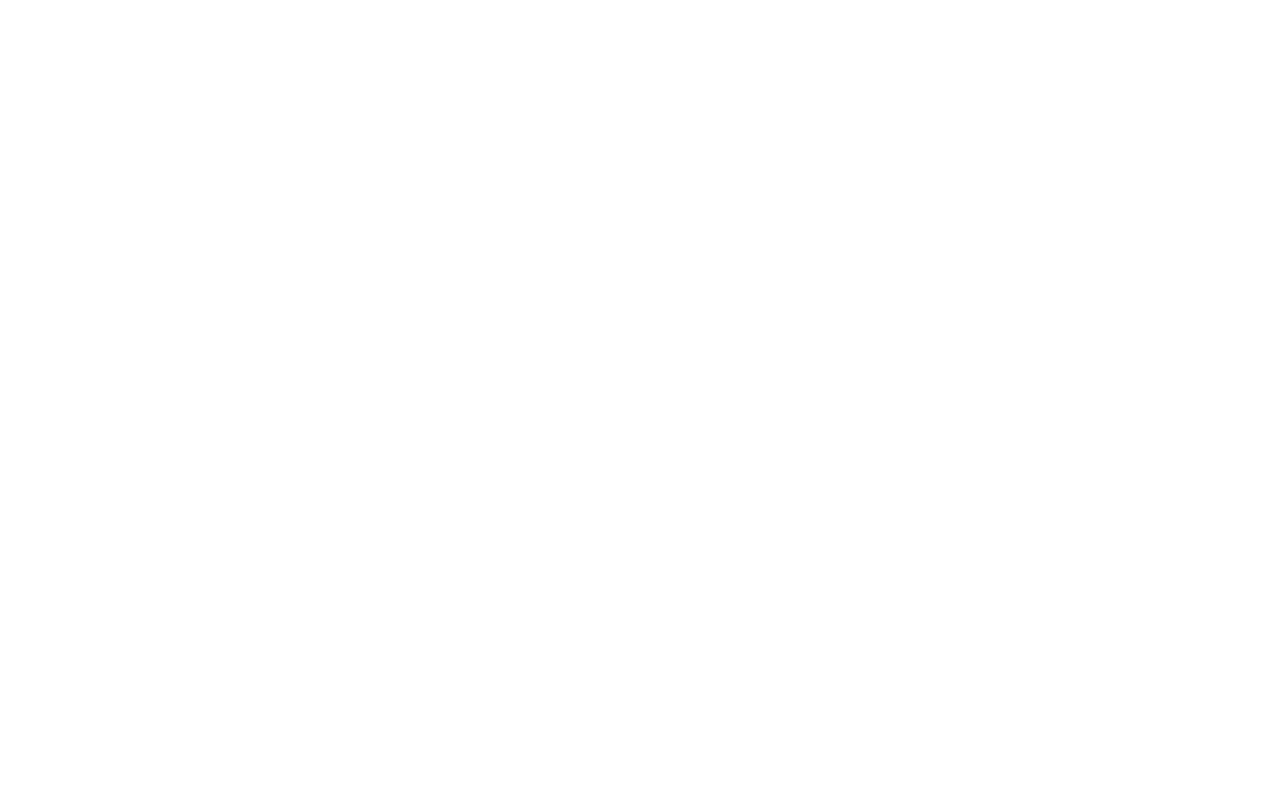
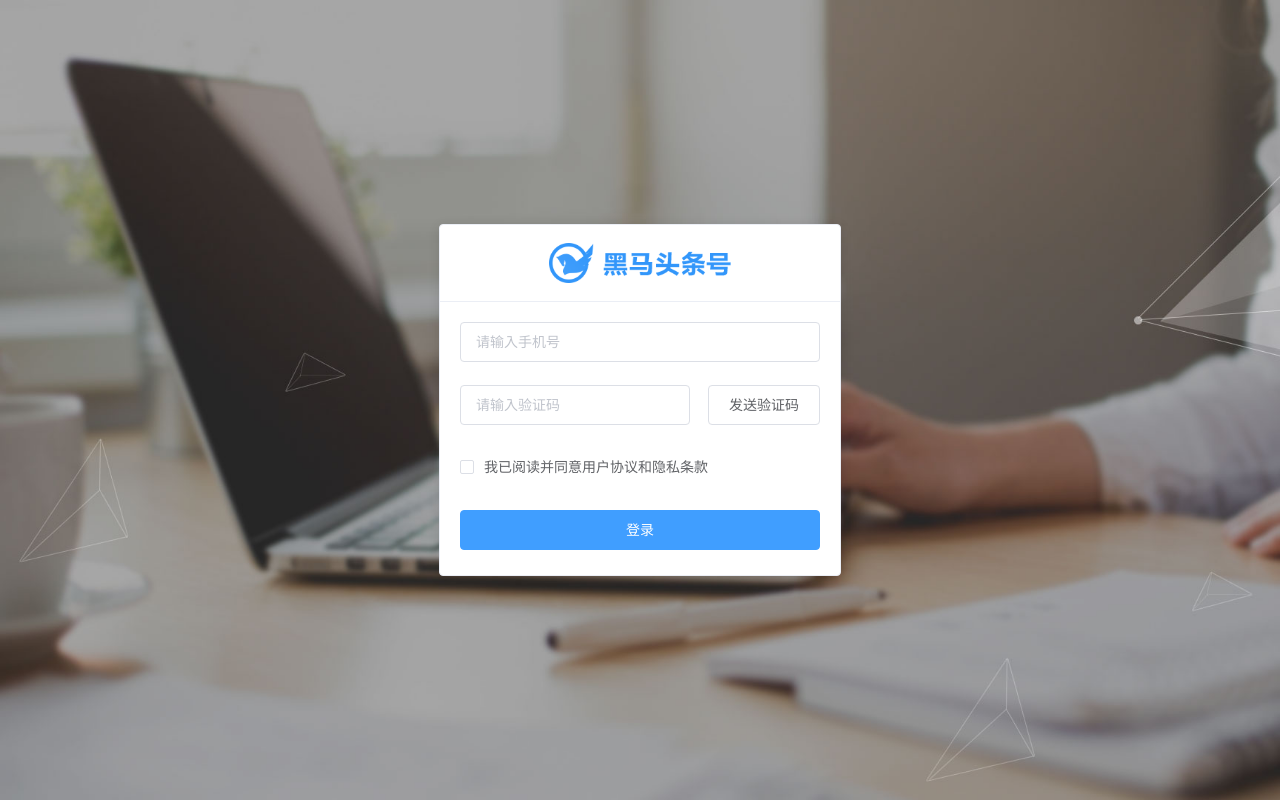
Before and after one commit to XWG907/vue-new-project-tt, a Vue app: page /#/ in a window 1280 px wide. Before the commit this address led to /#/home. Built offline with nearby package versions, Linux system fonts and the light colour scheme.

Commit message:
登录页面 设置message不重复出现

```diff
--- a/src/main.js
+++ b/src/main.js
@@ -5,8 +5,14 @@
 import 'element-ui/lib/theme-chalk/index.css'// 引入样式
 import './style/index.less' // 引入初始化样式 margin padding li等
 
+// 防止message重复出现
+import { message } from './resetMessage/index.js'
+
 Vue.config.productionTip = false
 Vue.use(ElementUI) // 全局注册ElementUI组件 任意位置都可以使用
+// 将原有的message替换成引入的message
+// 调用方式vue.$message.error / warning / success / info('hello')或者this, $message.error({ message: 'hello' })
+Vue.prototype.$message = message
 new Vue({
   router,
   render: h => h(App)
--- /dev/null
+++ b/src/resetMessage/index.js
@@ -0,0 +1,66 @@
+/** 重置message，防止重复点击重复弹出message弹框 */
+// import {
+//   Message
+// } from 'element-ui'
+// const showMessage = Symbol('showMessage')
+// let messageInstance = null
+// class DoneMessage {
+//   [showMessage] (type, options, single) {
+//     if (messageInstance && single) {
+//       messageInstance.close()
+//     }
+//     messageInstance = Message[type](options)
+//     // if (single) {
+//     //     if (document.getElementsByClassName('el-message').length === 0) {
+//     //         Message[type](options)
+//     //     }
+//     // } else {
+//     //     Message[type](options)
+//     // }
+//   }
+
+//   info (options, single = true) {
+//     this[showMessage]('info', options, single)
+//   }
+
+//   warning (options, single = true) {
+//     this[showMessage]('warning', options, single)
+//   }
+
+//   error (options, single = true) {
+//     this[showMessage]('error', options, single)
+//   }
+
+//   success (options, single = true) {
+//     this[showMessage]('success', options, single)
+//   }
+// }
+// export const message = new DoneMessage()
+
+// 这样的封装方法有一个缺陷，因为是通过new方法创建的对象，
+// 所以只能拿通过$message.error()的形式调用，不支持$message({})形式调用，
+// 参考element - ui中message方法的实现，将封装再次优化一下
+
+/** 重置message，防止重复点击重复弹出message弹框 */
+import {
+  Message
+} from 'element-ui'
+let messageInstance = null
+const resetMessage = (options) => {
+  if (messageInstance) {
+    messageInstance.close()
+  }
+  messageInstance = Message(options)
+}
+;['error', 'success', 'info', 'warning'].forEach(type => {
+  resetMessage[type] = options => {
+    if (typeof options === 'string') {
+      options = {
+        message: options
+      }
+    }
+    options.type = type
+    return resetMessage(options)
+  }
+})
+export const message = resetMessage
--- a/src/router/index.js
+++ b/src/router/index.js
@@ -12,7 +12,7 @@
     component: Home
   },
   {
-    path: '/login',
+    path: '/',
     name: 'Login',
     component: Login
   }
--- a/src/views/login/index.vue
+++ b/src/views/login/index.vue
@@ -1,18 +1,118 @@
 <!--  -->
 <template>
-  <div></div>
+  <div class="login">
+     <el-card  class="signin">
+         <div slot="header" class="logoimg">
+             <img src="../../assets/img/logo_index.png" alt="">
+         </div>
+         <!-- 表单组件  el-form表单容器-->
+         <!-- 数据校验 首先要给el-form 一个model属性 表示数据对象  =>  rules规则
+         给form-item配置prop， porp是校验的字段名（只写字段名）
+         -->
+         <el-form  ref='loginForm' :model="ruleForm" :rules="rules" >
+             <!-- 表单项 -->
+             <el-form-item prop="phoneNum">
+                 <!-- 放置组件内容 -->
+                 <!-- 绑定手机号 -->
+                 <el-input v-model="ruleForm.phoneNum" placeholder="请输入手机号"></el-input>
+             </el-form-item>
+             <el-form-item prop="code" >
+                 <!-- 绑定验证码 -->
+                  <el-input v-model="ruleForm.code" style="width:230px" placeholder="请输入验证码"></el-input>
+                  <el-button style="float:right">发送验证码</el-button>
+             </el-form-item>
+             <el-form-item prop="check" >
+                 <!-- 绑定是否多选 -->
+                 <el-checkbox v-model="ruleForm.check" >我已阅读并同意用户协议和隐私条款</el-checkbox>
+             </el-form-item>
+             <el-form-item>
+                 <el-button @click="login" type="primary" style="width:100%">登录</el-button>
+             </el-form-item>
+         </el-form>
+     </el-card>
+  </div>
 </template>
 
 <script>
 export default {
   data () {
+    var validator = function (rule, value, callBack) {
+      if (value) {
+        callBack() // 如果value为true直接通过
+      } else {
+        callBack(new Error('您必须无条件同意被坑'))
+      }
+    }
     return {
+      ruleForm: {
+        phoneNum: '', // 手机号
+        code: '', // 验证码
+        check: false
+      },
+      rules: {
+        phoneNum: [
+          // required表示必填，message如果没有满足就提示里面的内容
+          { required: true, message: '手机号不能为空' },
+          { pattern: /^1[3456789]\d{9}$/, message: '手机号格式不正确' }
+        ],
+        code: [
+          { required: true, message: '验证码不能为空' },
+          { pattern: /^\d{6}$/, message: '验证码格式不正确' }
+        ],
+        check: [{
+          validator
+        }]
+      }
+    }
+  },
+  methods: {
+    login () {
+      // this.$message('提示消息')
+      // console.log(this.$refs.loginForm)
+
+      // 通过el-form组件的validata方法，校验整个表单的数据
+      // 传入一个回调函数 isOK为true 说明所有的校验规则都成功了
+      // 如果为false 说明有错误
+      this.$refs.loginForm.validate((isOk, obj) => {
+        if (isOk) {
+          this.$message({ type: 'success', message: '成功', showClose: true, duration: 3000 })
+        } else {
+          this.$message({ type: 'warning', message: '失败', showClose: true, duration: 5000 })
+          // this.$message({ type: 'warning', message: '失败', showClose: true, duration: 5000 })
+        }
+      })
     }
   }
 }
 
 </script>
 
-<style lang='stylus' scoped>
+<style lang='less' scoped>
+//如果要使用less/scss等预处理css语言的话，需要给一个lang属性 lang=‘less’ lang='scss'
+// scoped 表示针对自己的组件应用  不会对其它组件产生影响！
+.login {
+//背景
+background-image: url('../../assets/img/login_bg.jpg');
+height: 100vh;
+//100vh表示占据当前可是屏幕100%
+background-size: cover;
 
+//定位
+position: relative;
+}
+.signin{
+    width: 400px;
+    height: 350px;
+    position: absolute;
+    left: 50%;
+    top: 50%;
+    transform: translate(-50%,-50%);
+}
+.logoimg{
+    text-align: center;
+    height: 40px;
+    img{
+        height: 40px;
+    }
+}
 </style>
```
Also changed, not shown: .eslintrc.js.
